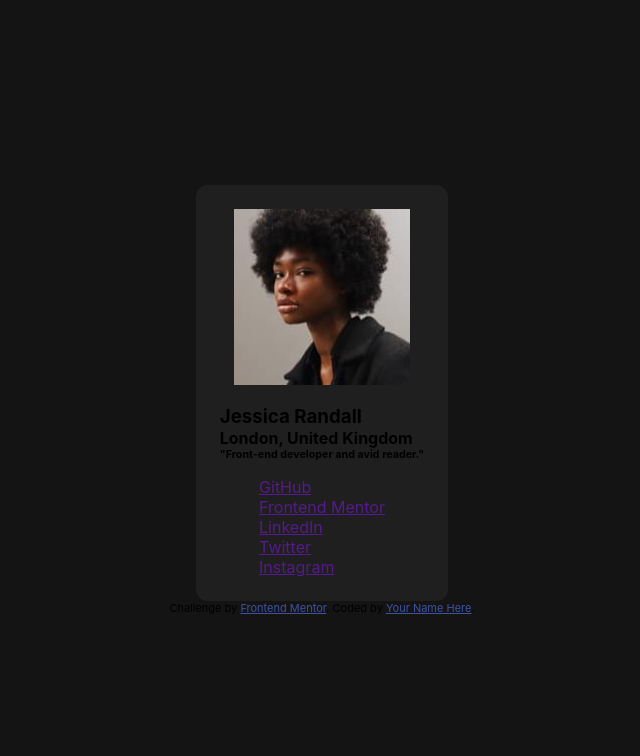
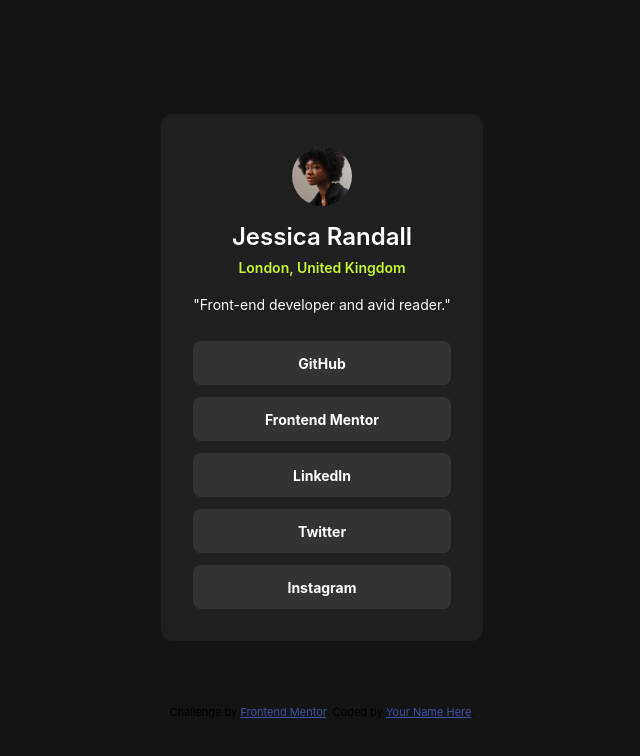
Before and after one commit to devbyapollo/fem-social-link-profile, a plain HTML site: page index.html in a window 1280 px wide. Shown: the whole page, without its empty margins (318-958 px from the left). Drawn offline with Linux system fonts and the light colour scheme.

Commit message:
project 90% done, href link remain to be added

```diff
--- a/index.html
+++ b/index.html
@@ -41,11 +41,21 @@
 
       <div class="social-links">
         <ul>
-          <li><a href="">GitHub</a></li>
-          <li><a href="">Frontend Mentor</a></li>
-          <li><a href="">LinkedIn</a></li>
-          <li><a href="">Twitter</a></li>
-          <li><a href="">Instagram</a></li>
+          <div class="social-link">
+            <li><a href="">GitHub</a></li>
+          </div>
+          <div class="social-link">
+            <li><a href="">Frontend Mentor</a></li>
+          </div>
+          <div class="social-link">
+            <li><a href="">LinkedIn</a></li>
+          </div>
+          <div class="social-link">
+            <li><a href="">Twitter</a></li>
+          </div>
+          <div class="social-link">
+            <li><a href="">Instagram</a></li>
+          </div>
         </ul>
       </div>
     </div>
--- a/style.css
+++ b/style.css
@@ -17,12 +17,7 @@
   justify-content: center;
   align-items: center;
   height: 100vh;
-}
-
-ul {
-  margin: 0;
-  padding: 0;
-  list-style-type: none;
+  margin: 16px;
 }
 
 .main-card {
@@ -32,6 +27,96 @@
   align-items: center;
   background: hsl(0, 0%, 12%);
   gap: 16px;
-  padding: 24px;
+  padding: 32px;
   border-radius: 12px;
+  min-width: 280px;
+  max-width: 375px;
+
+  margin-bottom: 64px;
 }
+
+.image {
+  width: 60px;
+  height: 60px;
+}
+
+.image img {
+  width: 100%;
+  border-radius: 1000px;
+}
+
+.info {
+  display: flex;
+  flex-direction: column;
+  justify-content: center;
+  align-items: center;
+  gap: 8px;
+  color: white;
+}
+
+.info .name h3 {
+  font-size: 24px;
+  font-weight: 600;
+}
+
+.info .location {
+  color: hsl(75, 94%, 57%);
+  margin-bottom: 12px;
+}
+
+.info .location h4 {
+  font-size: 14px;
+  font-weight: 600;
+}
+
+.info .occupation {
+  margin-bottom: 12px;
+}
+
+.info .occupation h6 {
+  font-size: 14px;
+  font-weight: 400;
+}
+
+.social-links {
+  width: 100%;
+  display: flex;
+  flex-direction: column;
+  justify-content: center;
+  align-items: center;
+  gap: 4px;
+}
+
+ul {
+  width: 100%;
+  margin: 0;
+  padding: 0;
+  list-style-type: none;
+  display: flex;
+  flex-direction: column;
+  justify-content: space-between;
+  align-items: center;
+  gap: 12px;
+  text-align: center;
+}
+
+.social-link {
+  width: 100%;
+  background: hsl(0, 0%, 20%);
+  padding: 12px;
+  border-radius: 8px;
+  cursor: pointer;
+  color: white;
+}
+
+.social-link a {
+  text-decoration: none;
+  font-size: 14px;
+  font-weight: 700;
+  color: inherit;
+}
+
+.social-link:hover {
+  background: hsl(75, 94%, 57%);
+  color: black;
+}
```
